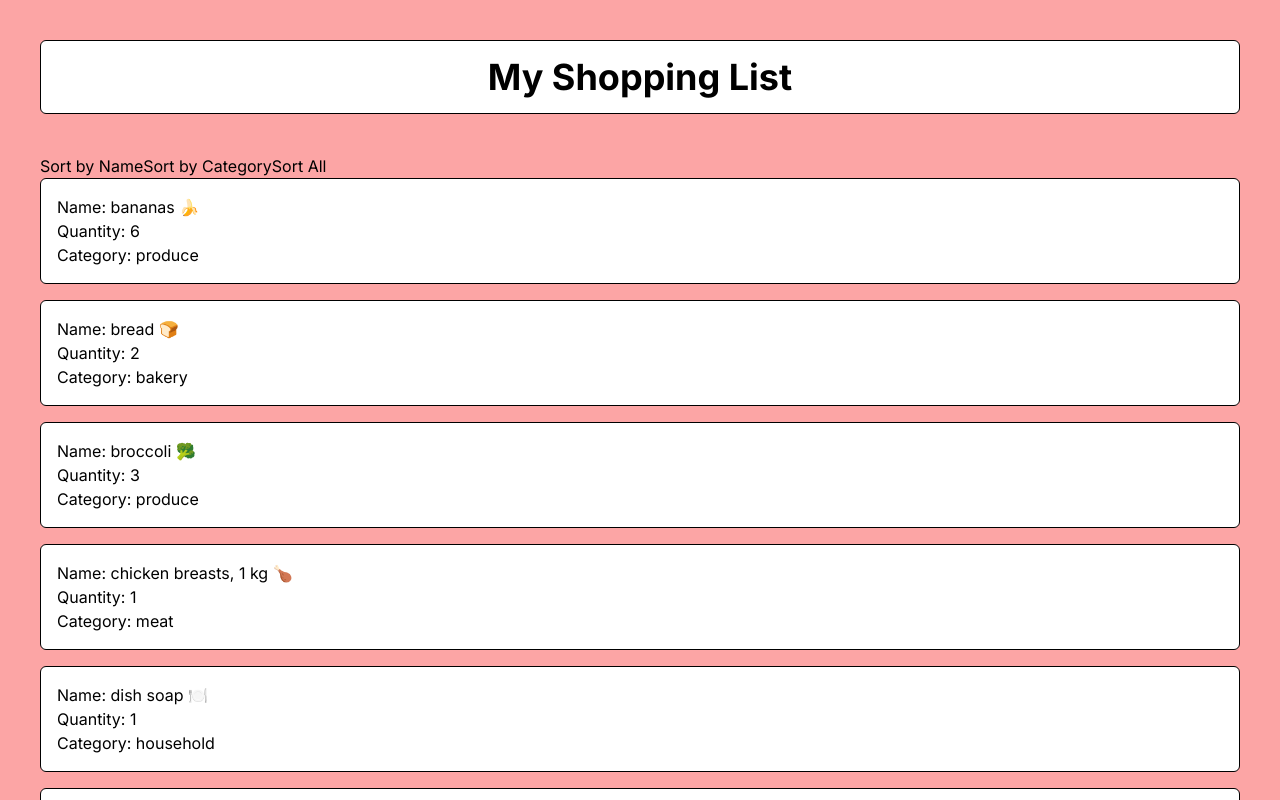
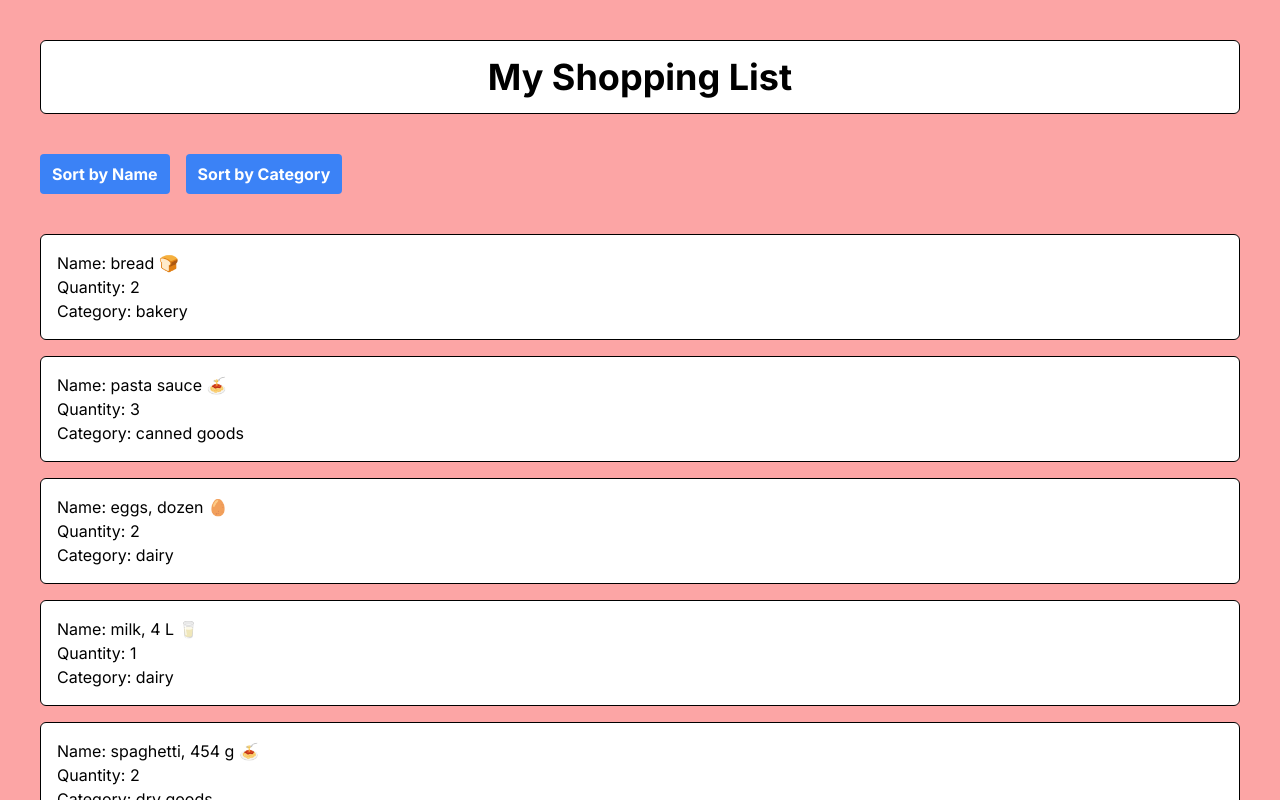
Before and after one commit to Sergei137/cprg306, a Next.js app: page /week5 in a window 1280 px wide. Shown: the top 800 px of the page. Built offline with nearby package versions, Linux system fonts and the light colour scheme.

Commit message:
finished week 5

```diff
--- a/app/week5/item-list.js
+++ b/app/week5/item-list.js
@@ -6,59 +6,32 @@ import Item from './item'
 import items from './items.json'
 
 function ItemList() {
-    const [sortBy, setSortBy] = useState('name');
-
+    const [sortBy, setSortBy] = useState('category');
 
     // sort items by category, then by name
-    // const sortAll = (a, b) => {
-    //     if (a.category === b.category) {
-    //         return a.name.localeCompare(b.name);
-    //     } else {
-    //         return a.category.localeCompare(b.category);
-    //     }
-    // };
-
+    const sortCategory = (a, b) => {
+        if (a.category === b.category) {
+            return a.name.localeCompare(b.name);
+        } else {
+            return a.category.localeCompare(b.category);
+        }
+    };
 
     // sort items by name or category
     const sortedItems = items.sort((a, b) => {
         if (sortBy === 'name') { // sort by name
             return a.name.localeCompare(b.name);
         } else if (sortBy === 'category') { // sort by category
-            return a.category.localeCompare(b.category);
-        } else if (sortBy === 'sortAll') {
-            if (a.category === b.category) {
-                return a.name.localeCompare(b.name);
-            } else {
-                return a.category.localeCompare(b.category);
-            }
+            return sortCategory(a, b);
         } else {
             return 0;
         }
     });
 
-    // sortBy set to 'name'
-    const handleSortByName = () => {
-        setSortBy('name');
-    };
-
-    // sortBy set to 'category'
-    const handleSortByCategory = () => {
-        setSortBy('category');
-    };
-
-    // sortBy set to 'sortAll'
-    const handleSortAll = () => {
-        setSortBy('sortAll');
-    };
-
-
-
     return (
         <div>
-            <button onClick={handleSortByName}>Sort by Name</button>
-            <button onClick={handleSortByCategory}>Sort by Category</button>
-            <button onClick={() => setSortBy('sortAll')}>Sort All</button>
-            {/* <button onclick={handleSortAll}>Sort All</button> */}
+            <button onClick={() => setSortBy('name')} className="bg-blue-500 active:bg-blue-300 text-white font-bold py-2 px-3 rounded mb-10 mr-4">Sort by Name</button>
+            <button onClick={() => setSortBy('category')} className="bg-blue-500 active:bg-blue-300 text-white font-bold py-2 px-3 rounded mb-10">Sort by Category</button>
             {sortedItems.map((item) => (
                 <Item id={item.id} name={item.name} quantity={item.quantity} category={item.category}/>
             ))}
@@ -66,14 +39,3 @@ function ItemList() {
     );
 };
 export default ItemList;
-
-//<Item name={item1.name} quantity={item1.quantity} category={item1.category}></Item>
-
-// let { a:b }
-// log(b)
-
-// let cars = [
-    //{m: "", b: ""}
-    //{m: "", b: ""}
-    //{m: "", b: ""}
-//];
--- a/app/week5/items.json
+++ b/app/week5/items.json
@@ -60,15 +60,15 @@
       "category": "household"
     },
     {
+      "id": "12GJKH12gkHG31h1",
+      "name": "hand soap 🧼",
+      "quantity": 4,
+      "category": "household"
+    },
+    {
       "id": "11k2J3K1H2GJKH12",
       "name": "dish soap 🍽️",
       "quantity": 1,
       "category": "household"
-    },
-    {
-      "id": "12GJKH12gkHG31h1",
-      "name": "hand soap 🧼",
-      "quantity": 4,
-      "category": "household"
     }
 ]
```
